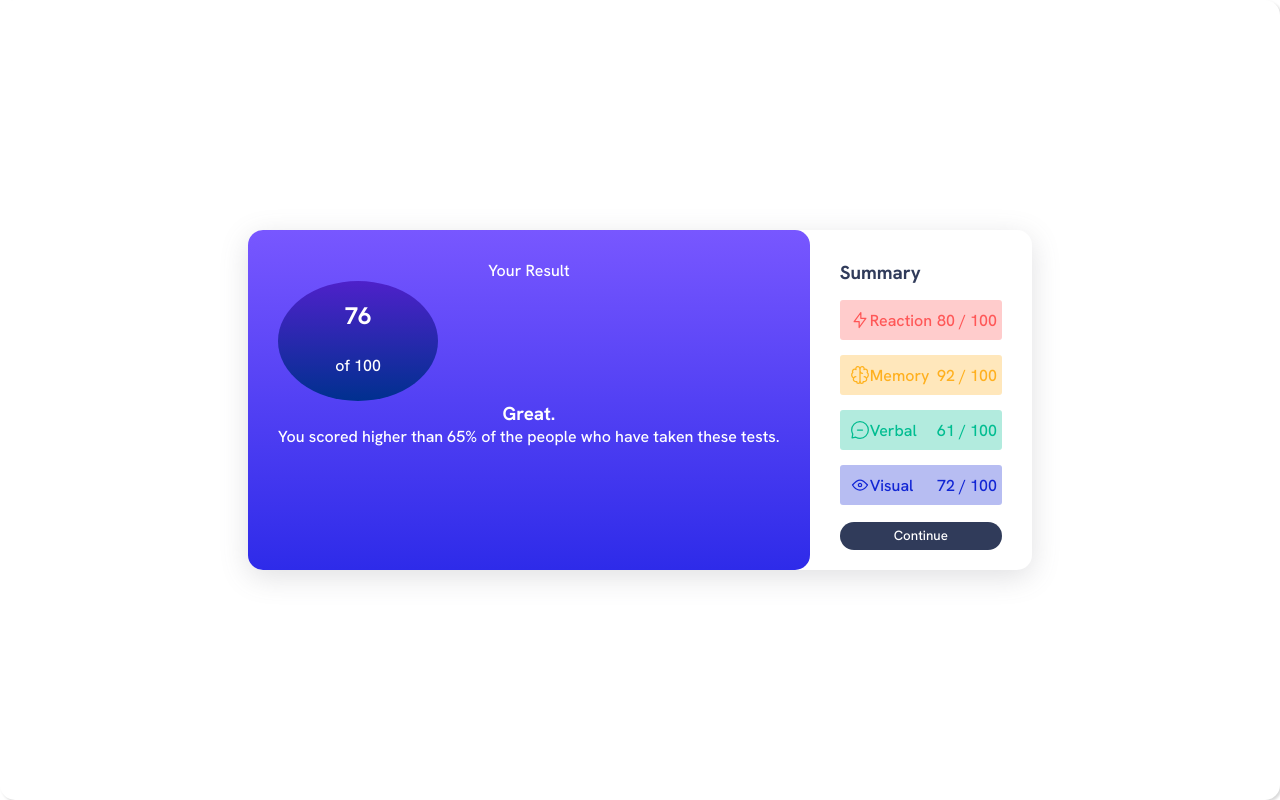
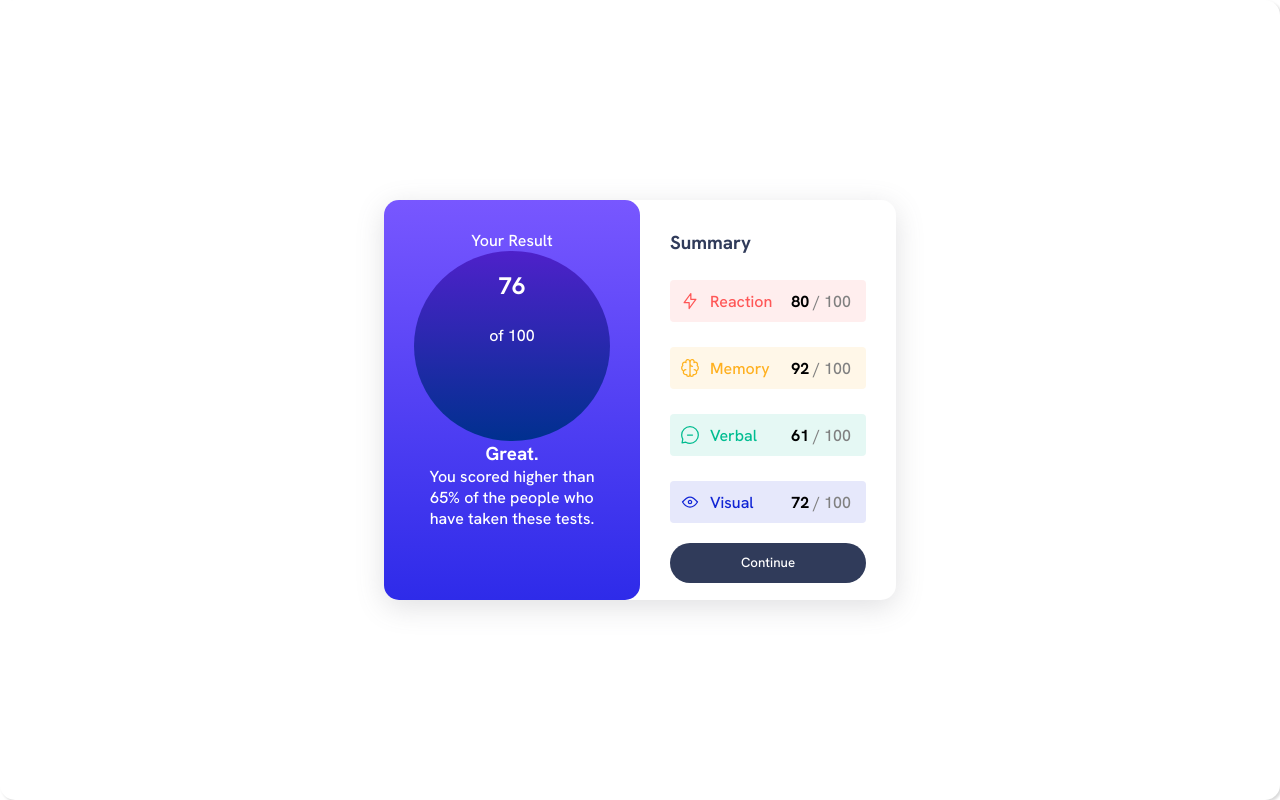
Before and after one commit to AugustoBaez/results-summary-component, a plain HTML site: page index.html in a window 1280 px wide. Drawn offline with Linux system fonts and the light colour scheme.

Commit message:
fix right side

```diff
--- a/index.html
+++ b/index.html
@@ -64,7 +64,7 @@
               </svg>
               <p>Reaction</p>
             </div>
-            <p>80 / 100</p>
+            <p id="numbers"><b>80</b> / 100</p>
           </div>
           <div class="memory">
             <div class="icon">
@@ -99,7 +99,7 @@
               </svg>
               <p>Memory</p>
             </div>
-            <p>92 / 100</p>
+            <p id="numbers"><b>92</b> / 100</p>
           </div>
           <div class="verbal">
             <div class="icon">
@@ -120,7 +120,7 @@
               </svg>
               <p>Verbal</p>
             </div>
-            <p>61 / 100</p>
+            <p id="numbers"><b>61</b> / 100</p>
           </div>
           <div class="visual">
             <div class="icon">
@@ -148,7 +148,7 @@
               </svg>
               <p>Visual</p>
             </div>
-            <p>72 / 100</p>
+            <p id="numbers"><b>72</b> / 100</p>
           </div>
           <button>Continue</button>
         </section>
--- a/styles.css
+++ b/styles.css
@@ -16,10 +16,10 @@
   box-shadow: rgba(0, 0, 0, 0.15) 1.95px 1.95px 2.6px;
 }
 .circle {
-  width: 140px;
+  height: 50%;
   padding: 10px;
   background-color: #4e21ca;
-  background-image: linear-gradient(0deg, #00308f 0%, #4e21ca 100%);
+  background-image: linear-gradient( 0deg, #00308f 0%, #4e21ca 100%);
   border-radius: 50%;
   line-height: 50px;
 }
@@ -34,14 +34,16 @@
   background-image: linear-gradient(0deg, #2e2be9 0%, #7857ff 100%);
   text-align: center;
   color: white;
+  width: 100%;
 }
 .left,
 .right,
 .shadow {
   border-radius: 15px;
 }
-
 .right {
+  height: 100%;
+  width: 100%;
   padding: 30px;
   color: hsl(224, 30%, 27%);
   /*   box-shadow: rgba(100, 100, 111, 0.2) 0px 7px 29px 0px; */
@@ -50,17 +52,19 @@
 
 .shadow {
   display: flex;
+  height: 50%;
   box-shadow: rgba(100, 100, 111, 0.2) 0px 7px 29px 0px;
+  width: 40%;
 }
 
 .reaction,
 .memory,
 .verbal,
 .visual {
-  margin-top: 15px;
+  margin-top: 25px;
+  height: 8%;
   text-align: center;
-  border-radius: 3px;
-  height: 30px;
+  border-radius: 4px;
   justify-content: space-between;
   padding: 5px;
 }
@@ -76,21 +80,22 @@
 }
 
 svg {
+  margin-right: 10px;
   width: 50%;
   height: 70%;
   align-items: center;
 }
 .reaction {
-  background-color: hsla(0, 100%, 67%, 0.3);
+  background-color: hsla(0, 100%, 67%, 0.1);
 }
 .memory {
-  background-color: hsla(39, 100%, 56%, 0.3);
+  background-color: hsla(39, 100%, 56%, 0.1);
 }
 .verbal {
-  background-color: hsla(166, 100%, 37%, 0.3);
+  background-color: hsla(166, 100%, 37%, 0.1);
 }
 .visual {
-  background-color: hsla(234, 85%, 45%, 0.3);
+  background-color: hsla(234, 85%, 45%, 0.1);
 }
 
 .reaction p {
@@ -115,3 +120,12 @@ button {
   height: 10%;
   margin-top: 10%;
 }
+
+#numbers {
+  color: grey;
+  margin-right: 10px;
+}
+
+#numbers b{
+  color: black;
+}
```
